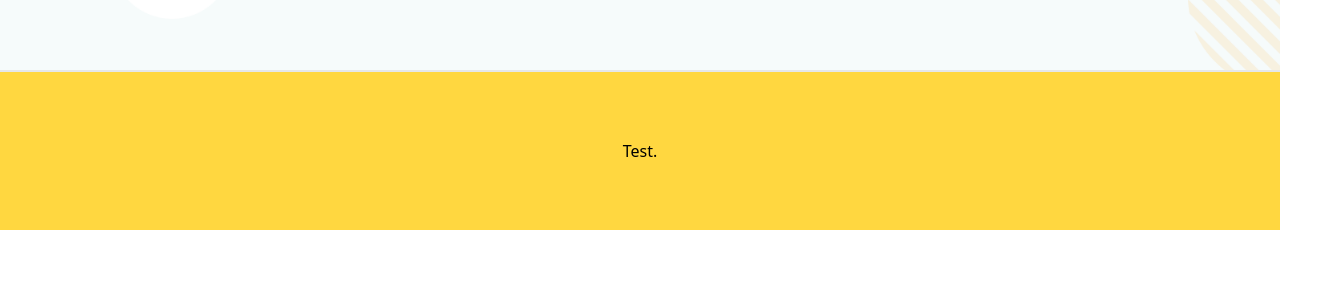
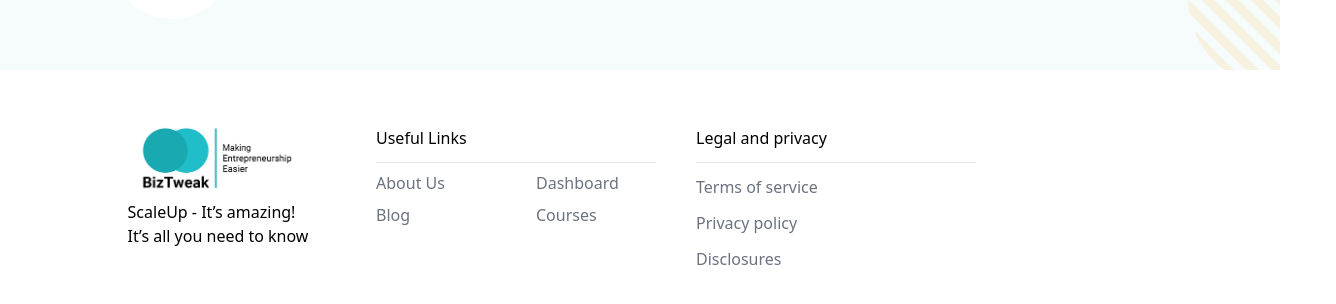
Before and after one commit to ThabisoBlessed/biztweak-react-frontend-1, a React (Create React App) app: page /#/ in a window 1280 px wide. Shown: the part 1030-1334 px from the top of the page, 1336 px wide, since content can reach past the window. Before the commit the page ends 1260 px from the top, so only its background shows below. Built offline with nearby package versions, Linux system fonts and the light colour scheme.

Commit message:
legal and privacy

```diff
--- a/src/components/home/Home.tsx
+++ b/src/components/home/Home.tsx
@@ -8,7 +8,7 @@ export const Home = () => {
   const handleClick = (event: any) => {};
 
   return (
-    <div className="w-[100%]">
+    <div className="w-full">
       <div className="md:grid md:grid-cols-2">
         <div>
           <img
@@ -22,7 +22,7 @@ export const Home = () => {
             data-testid="homeHeaderText"
             className="md:ml-10 ml-2 md:text-[80px] text-[40px] tracking-wide m-auto md:pt-36"
           >
-            Take a <span>FREE</span>. BizTweak Assessment.
+            Take a <span>FREE</span> BizTweak Assessment.
           </h1>
           <p
             data-testid="homeSubHeaderText"
--- a/src/components/layout/Footer.tsx
+++ b/src/components/layout/Footer.tsx
@@ -1,9 +1,66 @@
 import React from "react";
+import LogoImg from "../../logo.png";
 
 export const Footer = () => {
   return (
-    <div className="bg-[#ffd740] border-t-2 w-full text-black h-[20vh] text-center flex items-center justify-center">
-      Test.
+    <div className="w-full mt-16 md:m-14">
+      <div className="md:grid md:grid-cols-4">
+        <div id="logo" className="justify-items-center">
+          <img
+            data-testid="logoImg"
+            alt="logo"
+            src={LogoImg}
+            height={160}
+            width={160}
+          ></img>
+          <p className="pl-1 mt-2">
+            ScaleUp - It’s amazing!<br></br>It’s all you need to know
+          </p>
+        </div>
+
+        <div id="usefulLinks">
+          <p className="text-1xl mb-3 font-medium">Useful Links</p>
+          <hr className="md:mr-10"></hr>
+          <div className="md:grid md:grid-cols-2 mt-2 text-gray-500">
+            <p>About Us</p>
+            <p>Dashboard</p>
+          </div>
+          <div className="md:grid md:grid-cols-2 text-gray-500 mt-2">
+            <p>Blog</p>
+            <p>Courses</p>
+          </div>
+        </div>
+
+        <div id="legalAndPrivacy">
+          <p className="text-1xl mb-3 font-medium">Legal and privacy</p>
+          <hr className="md:mr-10"></hr>
+          <p className="mb-3 mt-3 text-gray-500">
+            <a
+              target="_blank"
+              href="https://app.termly.io/document/terms-of-use-for-website/bae18684-68a5-4feb-b722-2396bf9b3d07"
+            >
+              Terms of service
+            </a>
+          </p>
+          <p className="mb-3 mt-3 text-gray-500">
+            <a
+              target="_blank"
+              href="https://app.termly.io/document/privacy-policy/6e538943-b793-48ed-876f-bf66701c8e56"
+            >
+              Privacy policy
+            </a>
+          </p>
+
+          <p className="mb-3 mt-3 text-gray-500">
+            <a
+              target="_blank"
+              href="https://app.termly.io/document/disclaimer/fe8696d1-0ff3-47d6-bdc0-a8eba5fb0466"
+            >
+              Disclosures
+            </a>
+          </p>
+        </div>
+      </div>
     </div>
   );
 };
```
